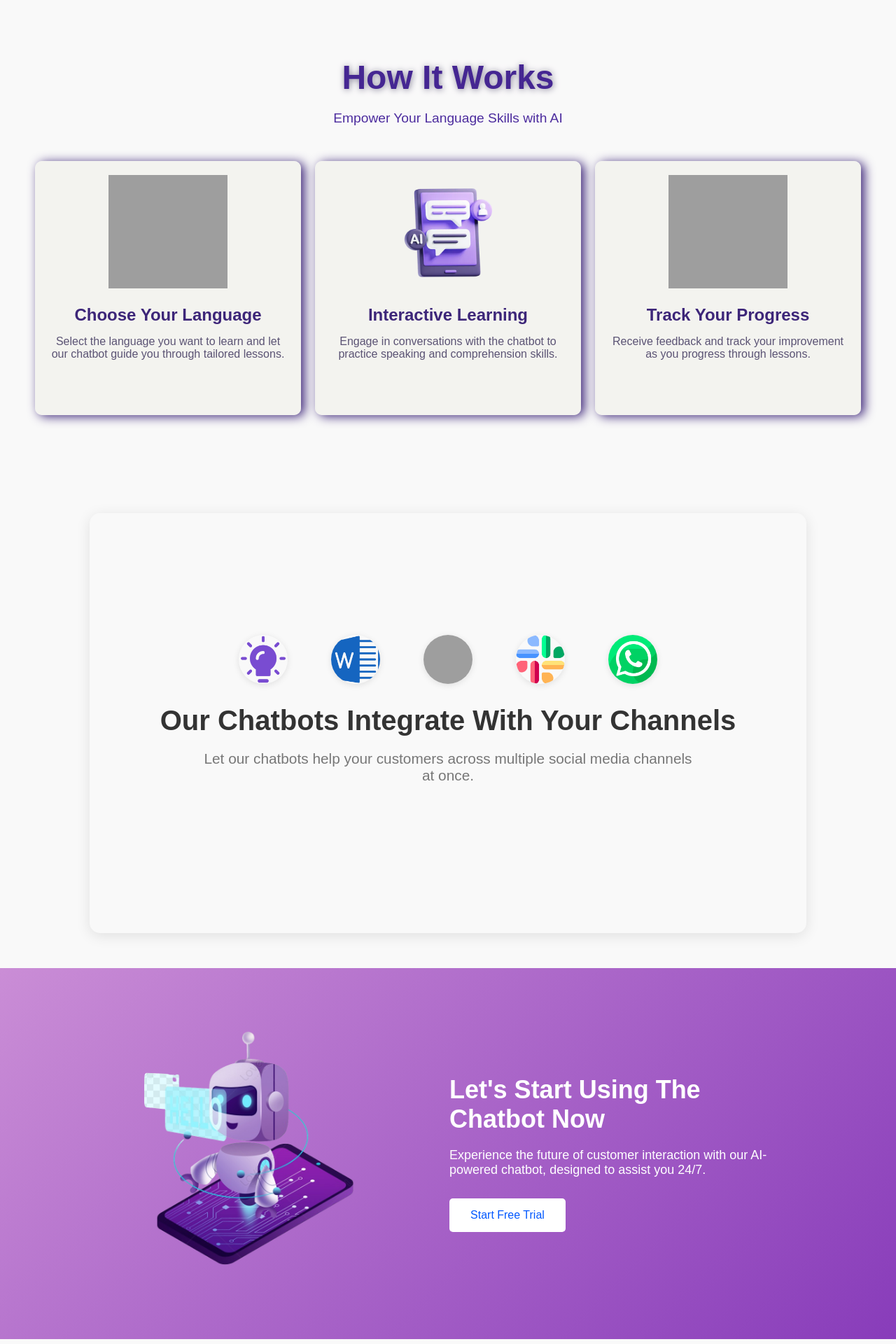
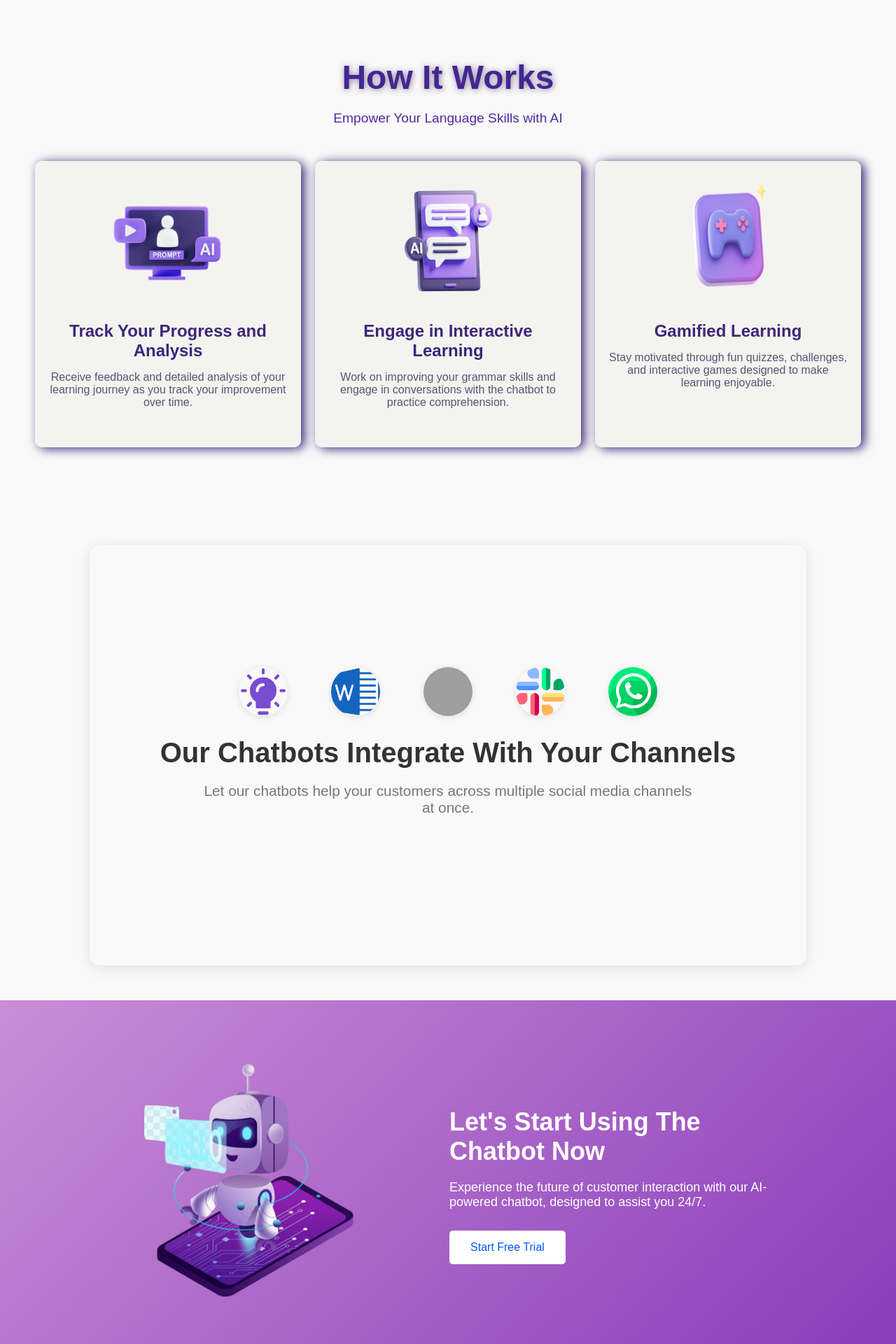
Before and after one commit to Mariam-Elbishbeashy/Language-Learning-Chatbot-Project, a PHP site: page / in a window 1280 px wide. Shown: the part 1830-3750 px from the top of the page at 70% size. Run offline with PHP 8.4, Linux system fonts and the light colour scheme; grey boxes are pictures that could not be loaded.

Commit message:
change extension and update features

```diff
--- a/Language-Learning-Chatbot/public/index.html
+++ b/Language-Learning-Chatbot/public/index.php
@@ -119,21 +119,21 @@
             <div class="steps">
                 <!-- Step 1 -->
                 <div class="step">
-                    <img src="C:\Users\DELL\Downloads\LANGUA~2\LANGUA~1\LANGUA~1\public\images\AI-VID~1.WEB" alt="Upload Data">
-                    <h3>Choose Your Language</h3>
-                    <p>Select the language you want to learn and let our chatbot guide you through tailored lessons.</p>
+                    <img src="./images/ai-video-3d-icon-download-in-png-blend-fbx-gltf-file-formats--content-advertising-technology-artificial-intelligence-pack-science-icons-9473241.webp" alt="Upload Data">
+                    <h3>Track Your Progress and Analysis</h3>
+                    <p>Receive feedback and detailed analysis of your learning journey as you track your improvement over time.</p>
                 </div>
                 <!-- Step 2 -->
                 <div class="step">
                     <img src="./images/9473245.webp" alt="Train AI">
-                    <h3>Interactive Learning</h3>
-                    <p>Engage in conversations with the chatbot to practice speaking and comprehension skills.</p>
+                    <h3>Engage in Interactive Learning</h3>
+                    <p>Work on improving your grammar skills and engage in conversations with the chatbot to practice comprehension.</p>
                 </div>
                 <!-- Step 3 -->
                 <div class="step">
-                    <img src="C:\Users\DELL\Downloads\LANGUA~2\LANGUA~1\LANGUA~1\public\images\3D-REN~1.WEB" alt="Deploy Chatbot">
-                    <h3>Track Your Progress</h3>
-                    <p>Receive feedback and track your improvement as you progress through lessons.</p>
+                    <img src="./images/3d-render-of-purple-game-controller-joystick-side-icon-for-ui-ux-web-mobile-apps-social-media-ads-design-png.webp" alt="Deploy Chatbot">
+                    <h3>Gamified Learning</h3>
+                    <p>Stay motivated through fun quizzes, challenges, and interactive games designed to make learning enjoyable.</p>
                 </div>
             </div>
         </div>
```
